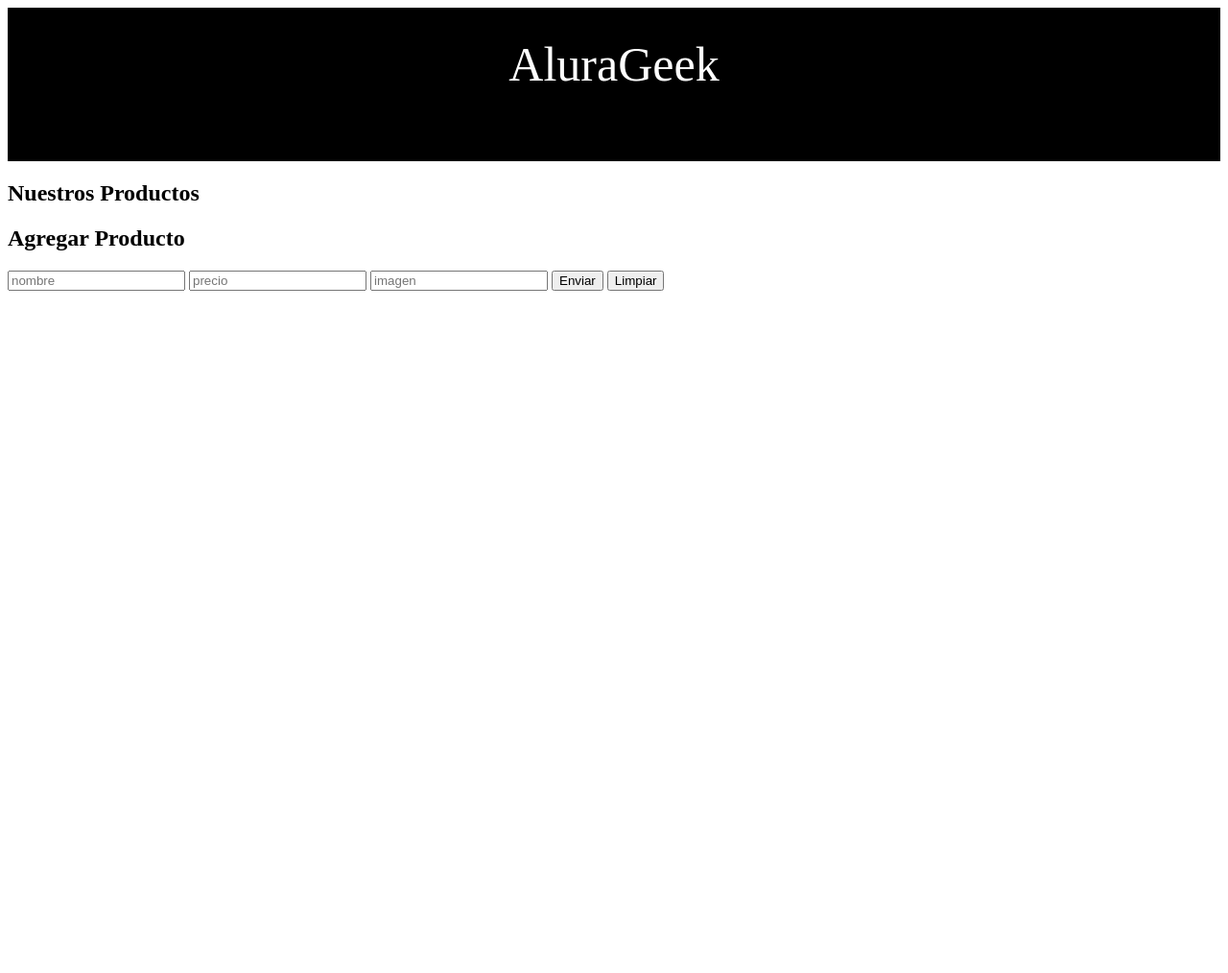
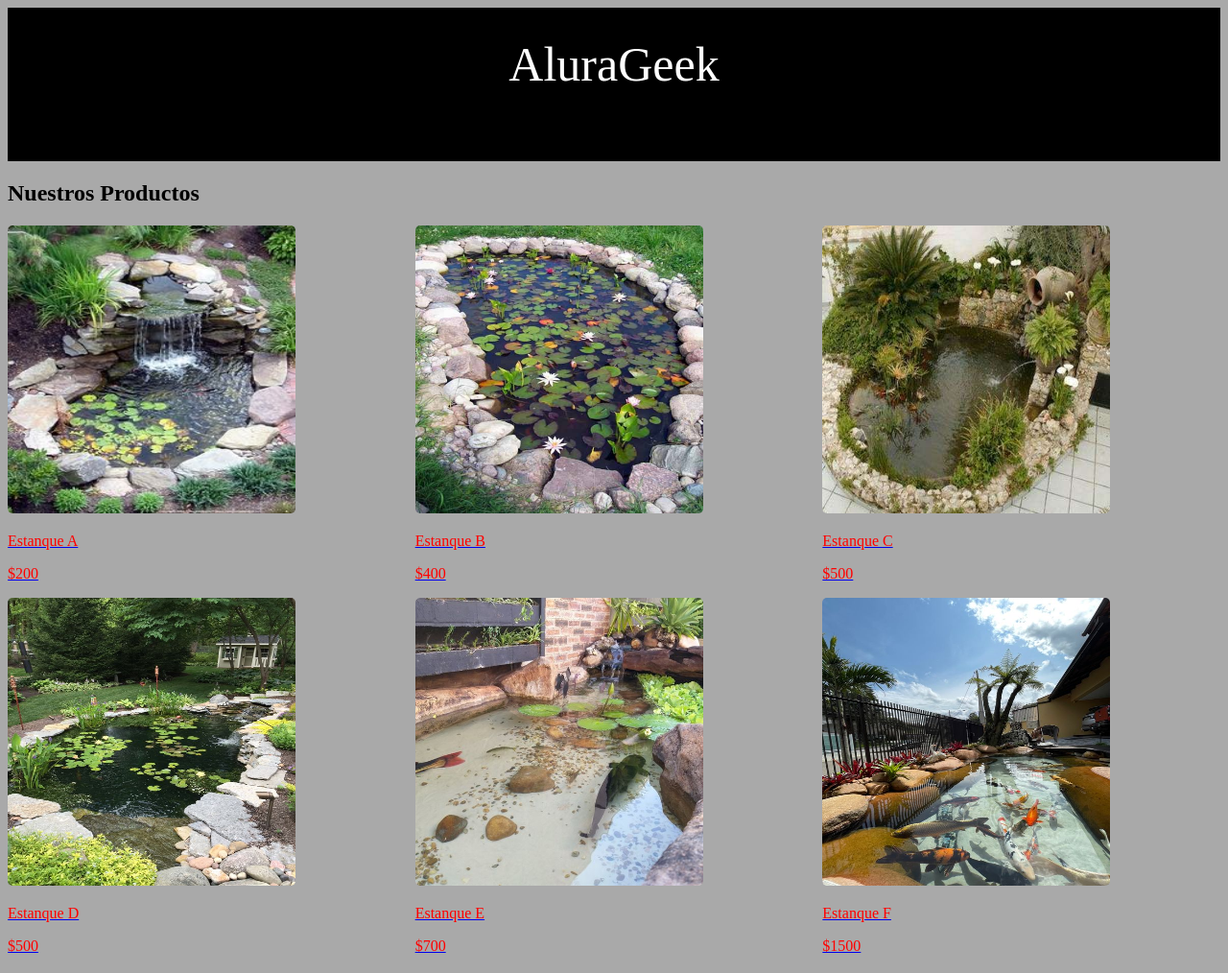
Before and after one commit to CaballeroRed/alurageek, a plain HTML site: page index.html in a window 1280 px wide. Shown: the top 1014 px of the page at 96% size. Drawn offline with Linux system fonts and the light colour scheme.

Commit message:
upgrade1

```diff
--- a/index.html
+++ b/index.html
@@ -16,18 +16,83 @@
             <h1>Nuestros Productos</h1>
             <div class="grid">
                 <div class="producto">
+                    <a href="#">
+                        <img class="producto__imagen" src="estanque, cascada 2m2.jpg" alt="estanque2metros">
+                        <div class="producto__info">
+                            <p class="producto__nombre">Estanque A</p>
+                            <p class="producto__precio">$200</p>
+                        </div>
+                    </a>
+
 
                 </div>
+                <div class="producto">
+                    <a href="#">
+                        <img class="producto__imagen" src="3m2.jpg" alt="estanque3metros">
+                        <div class="producto__info">
+                            <p class="producto__nombre">Estanque B</p>
+                            <p class="producto__precio">$400</p>
+                        </div>
+                    </a>
+
+
+                </div>
+                <div class="producto">
+                    <a href="#">
+                        <img class="producto__imagen" src="sinfiltro.jpg" alt="estanquesinfiltro">
+                        <div class="producto__info">
+                            <p class="producto__nombre">Estanque C</p>
+                            <p class="producto__precio">$500</p>
+                        </div>
+                    </a>
+
+
+                </div>
+                <div class="producto">
+                    <a href="#">
+                        <img class="producto__imagen" src="filtradonatural.jpg" alt="estanquenatural">
+                        <div class="producto__info">
+                            <p class="producto__nombre">Estanque D</p>
+                            <p class="producto__precio">$500</p>
+                        </div>
+                    </a>
+
+
+                </div>
+                <div class="producto">
+                    <a href="#">
+                        <img class="producto__imagen" src="filtradoartificial.jpg" alt="estanquefiltradoartific.">
+                        <div class="producto__info">
+                            <p class="producto__nombre">Estanque E</p>
+                            <p class="producto__precio">$700</p>
+                        </div>
+                    </a>
+
+
+                </div>
+                <div class="producto">
+                    <a href="#">
+                        <img class="producto__imagen" src="filtrado y mantenimientomensual.jpg"
+                            alt="estanquecristalino">
+                        <div class="producto__info">
+                            <p class="producto__nombre">Estanque F</p>
+                            <p class="producto__precio">$1500</p>
+                        </div>
+                    </a>
+
+
+                </div>
+
             </div>
 
         </section>
         <section>
-            <h2>Agregar Producto</h2>
-            <div>
+            <h2 class="titulo_formulario">Agregar Producto</h2>
+            <div class="formulario_agregar">
                 <form class="formulario">
-                    <input type="text" name="nombre" id="nombre_Producto" placeholder="nombre">
-                    <input type="text" name="precio" id="precio_Producto" placeholder="precio">
-                    <input type="text" name="imagen" id="imagen_Producto" placeholder="imagen">
+                    <input class="ingreso_datos" type="text" name="nombre" id="nombre_Producto" placeholder="nombre">
+                    <input class="ingreso_datos" type="text" name="precio" id="precio_Producto" placeholder="precio">
+                    <input class="ingreso_datos" type="text" name="imagen" id="imagen_Producto" placeholder="imagen">
                     <button id="Enviar_btn">Enviar</button>
                     <button id="Limpiar_btn">Limpiar</button>
                 </form>
--- a/style.css
+++ b/style.css
@@ -9,6 +9,15 @@ header {
     font-size: 50px;
 }
 
+p {
+    color: red;
+
+
+}
+
+body {
+    background-color: darkgray;
+}
 
 footer {
     display: flex;
@@ -27,6 +36,86 @@ footer {
 footer>h3>span {
     margin-left: 20px;
     font-size: 20px;
-    color: aquamarine;
+    color: rgb(124, 243, 201);
 
 }
+
+.producto__imagen {
+    height: 300px;
+    width: 300px;
+    border-radius: 5px;
+
+
+
+}
+
+/** grid **/
+
+.grid {
+    display: grid;
+    grid-template-columns: 1fr 2fr;
+    column-gap: 10px;
+
+}
+
+@media (min-width: 768px) {
+    .grid {
+        grid-template-columns: repeat(3, 1fr);
+        column-gap: 10px;
+
+    }
+
+}
+
+.formulario_agregar {
+    background-color: rgb(65, 77, 83);
+    height: 400px;
+    padding: 10px;
+}
+
+#Enviar_btn {
+    width: 200px;
+    height: 50px;
+    border-radius: 5px;
+    border: none;
+    margin-left: 15px;
+    background-color: black;
+    color: aliceblue;
+    font-weight: 400;
+    font-size: 20px;
+}
+
+
+#Limpiar_btn {
+    height: 50px;
+    width: 120px;
+    border-radius: 5px;
+    border: none;
+    margin-left: 0px;
+    background-color: black;
+    color: aliceblue;
+    font-weight: 400;
+    font-size: 20px;
+
+}
+
+input {
+    padding: 10px;
+    display: flex;
+    height: 50px;
+    width: 300px;
+    border-radius: 5px;
+    margin: 15px;
+    border: none;
+    font-size: 20px;
+    font-weight: bold;
+}
+
+h2 {
+    background-color: black;
+    color: whitesmoke;
+    border: none;
+    font-size: 30px;
+    padding: 10px;
+    margin-bottom: 0;
+}
```
